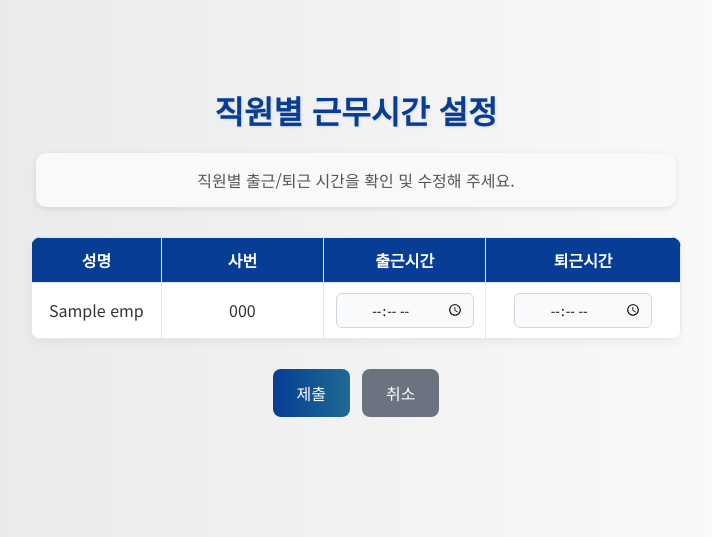
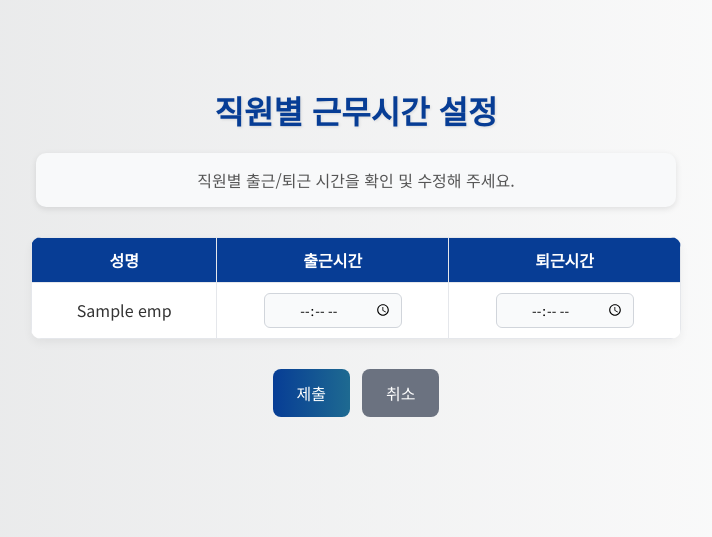
Before and after one commit to ejchoe24/bepa-supporter, a Flask app: template templates/trip_times.html in a window 1280 px wide. Shown: the top 537 px of the page, without its empty margins (284-996 px from the left). Run offline with Flask 3, Linux system fonts and the light colour scheme; the template is opened without the code that fills it: most values are stand-ins (such as "Sample title", 1, 10 or a date in 2020).

Commit message:
fix error

```diff
--- a/app.py
+++ b/app.py
@@ -129,7 +129,7 @@ def process_trip():
     # 2) 출장 신청 데이터 로드
     try:
         # 출장 신청 데이터 불러오기
-        df_trip = pd.read_excel(trip_path, heder=[0, 1])
+        df_trip = pd.read_excel(trip_path, header=[0, 1])
         df_trip.columns = df_trip.columns.map(lambda x : x[0] if 'Unnamed' in str(x[1]) else x[1])
 
         for col in ['근태항목', '결재상태', '부서']:
--- a/templates/trip_times.html
+++ b/templates/trip_times.html
@@ -123,7 +123,6 @@
       <thead>
         <tr>
           <th>성명</th>
-          <th>사번</th>
           <th>출근시간</th>
           <th>퇴근시간</th>
         </tr>
@@ -132,7 +131,6 @@
         {% for u in emps %}
         <tr>
           <td>{{ u.name }}</td>
-          <td>{{ u.employee_code }}</td>
           <td>
             <input type="time" name="start_{{u.employee_code}}"
                    value="{{ u.start_time if u.start_time else '09:00' }}" required>
```
